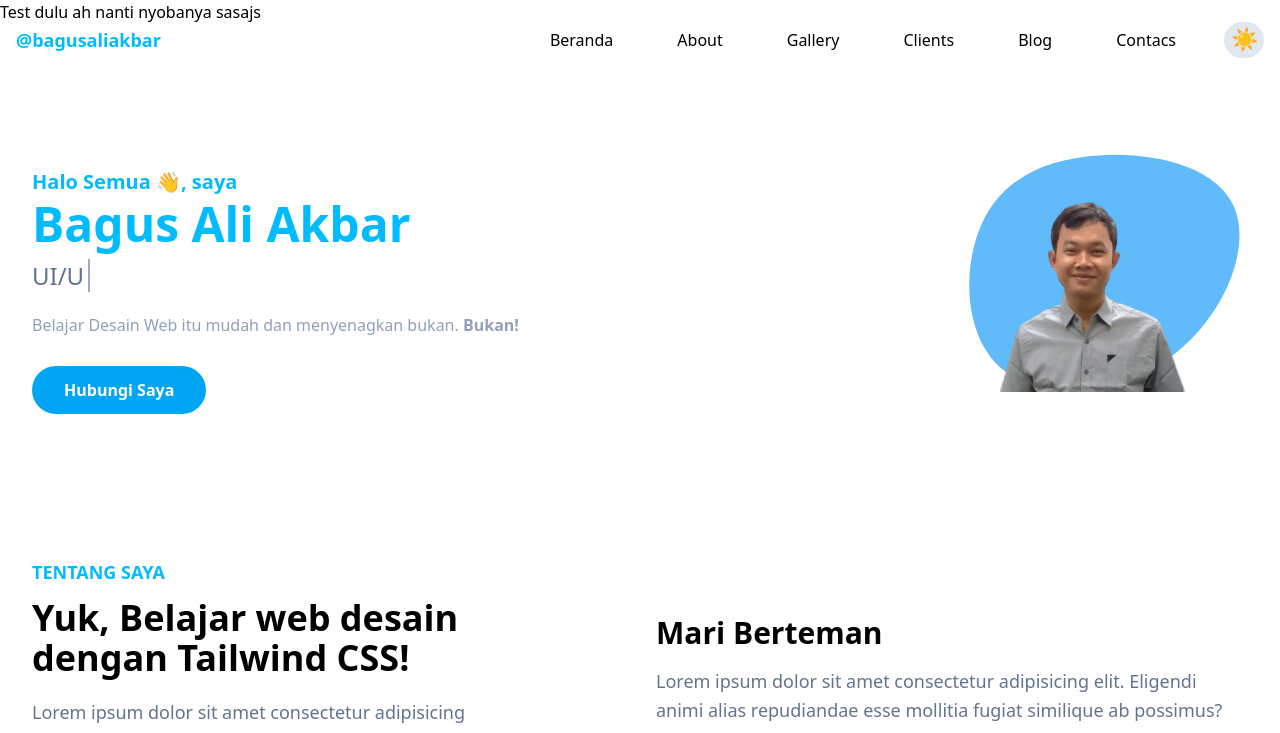
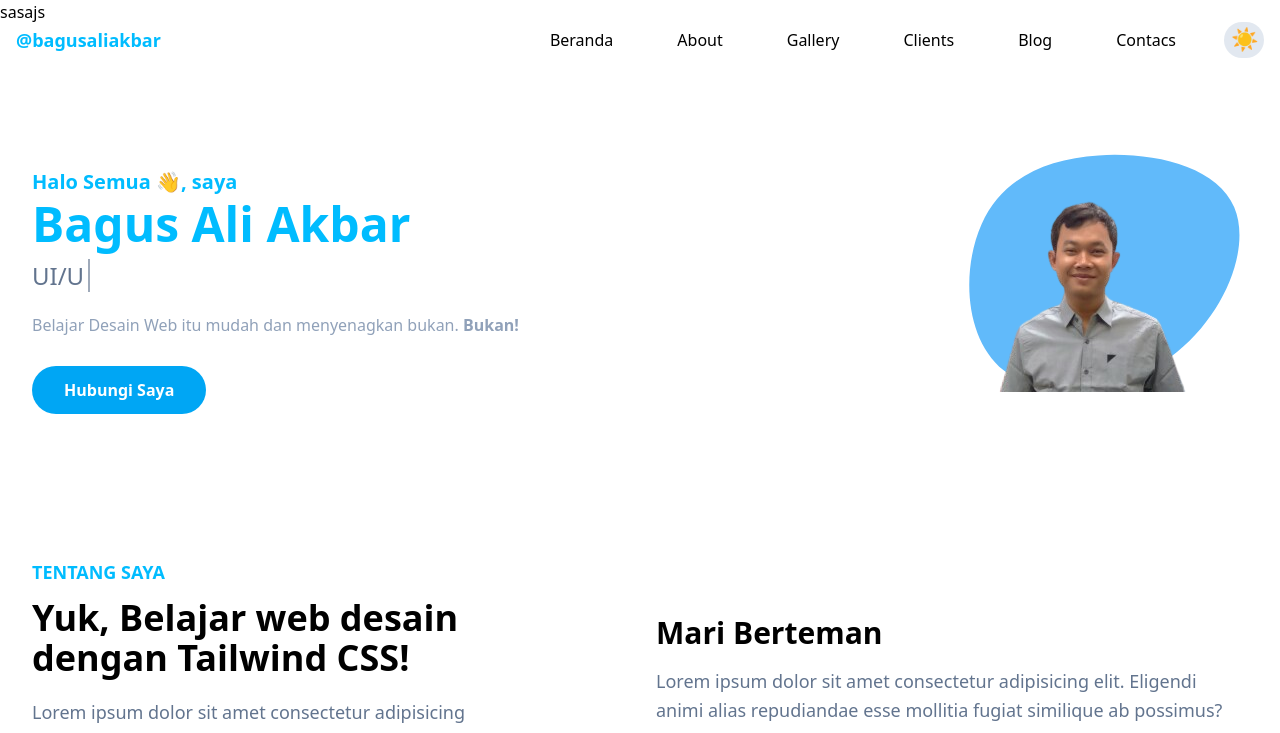
Before and after one commit to BagzAlz/portofolio_bagusaliakbar_d1a2500xx, a website: page index.html in a window 1280 px wide. Shown: the top 733 px of the page. Drawn offline with nearby package versions, Linux system fonts and the light colour scheme.

Commit message:
Commit ketiga, yang tadi mah bercanda

```diff
--- a/index.html
+++ b/index.html
@@ -15,7 +15,6 @@
     </div>
     <!-- END PRELOADER -->
     <!-- Header Start  -->
-     Test dulu ah nanti nyobanya
     <header class="absolute top-0 left-0 w-full flex items-center z-10">
         <div class="container">
             <div class="flex items-center justify-between relative">
```
